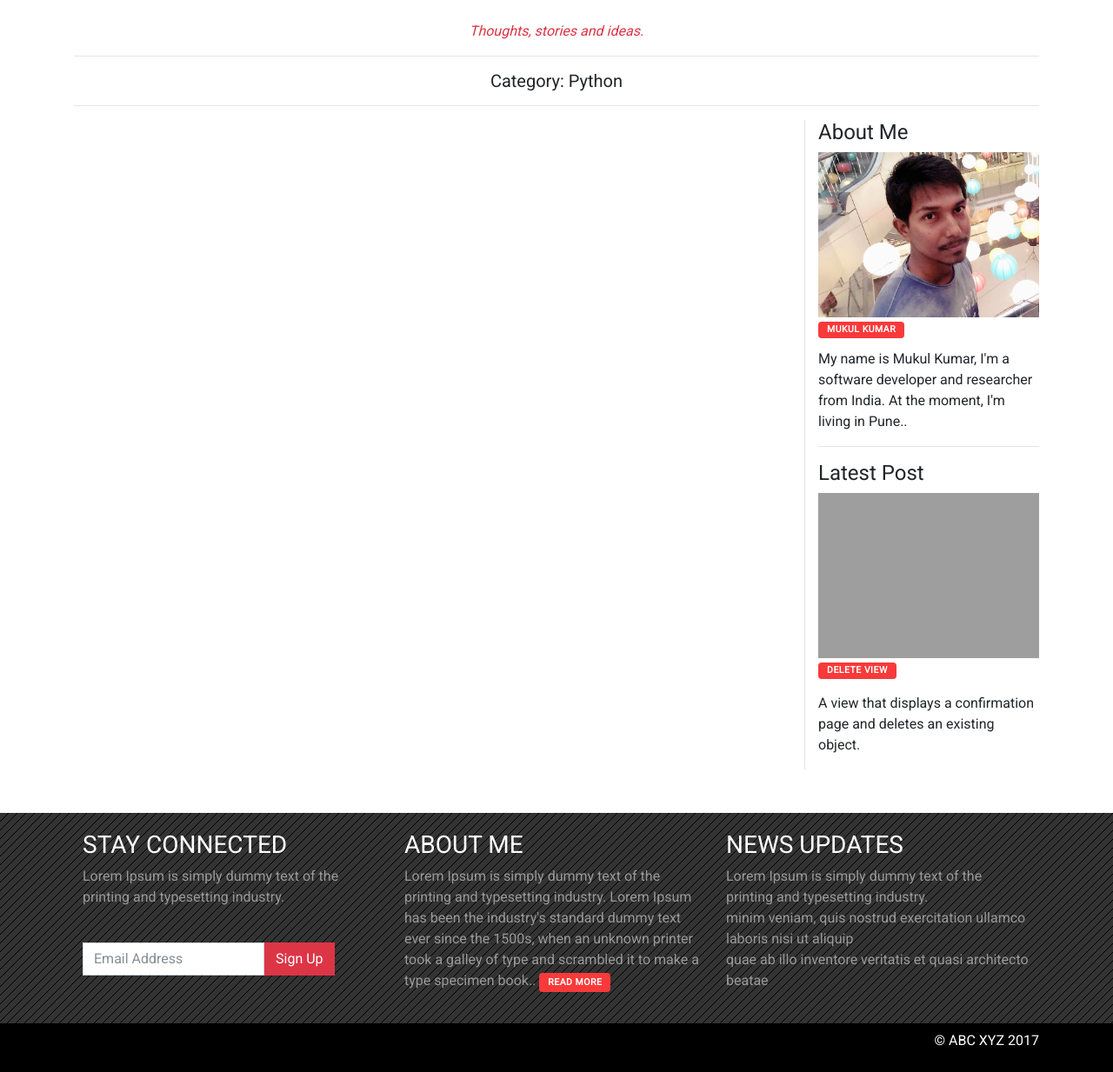
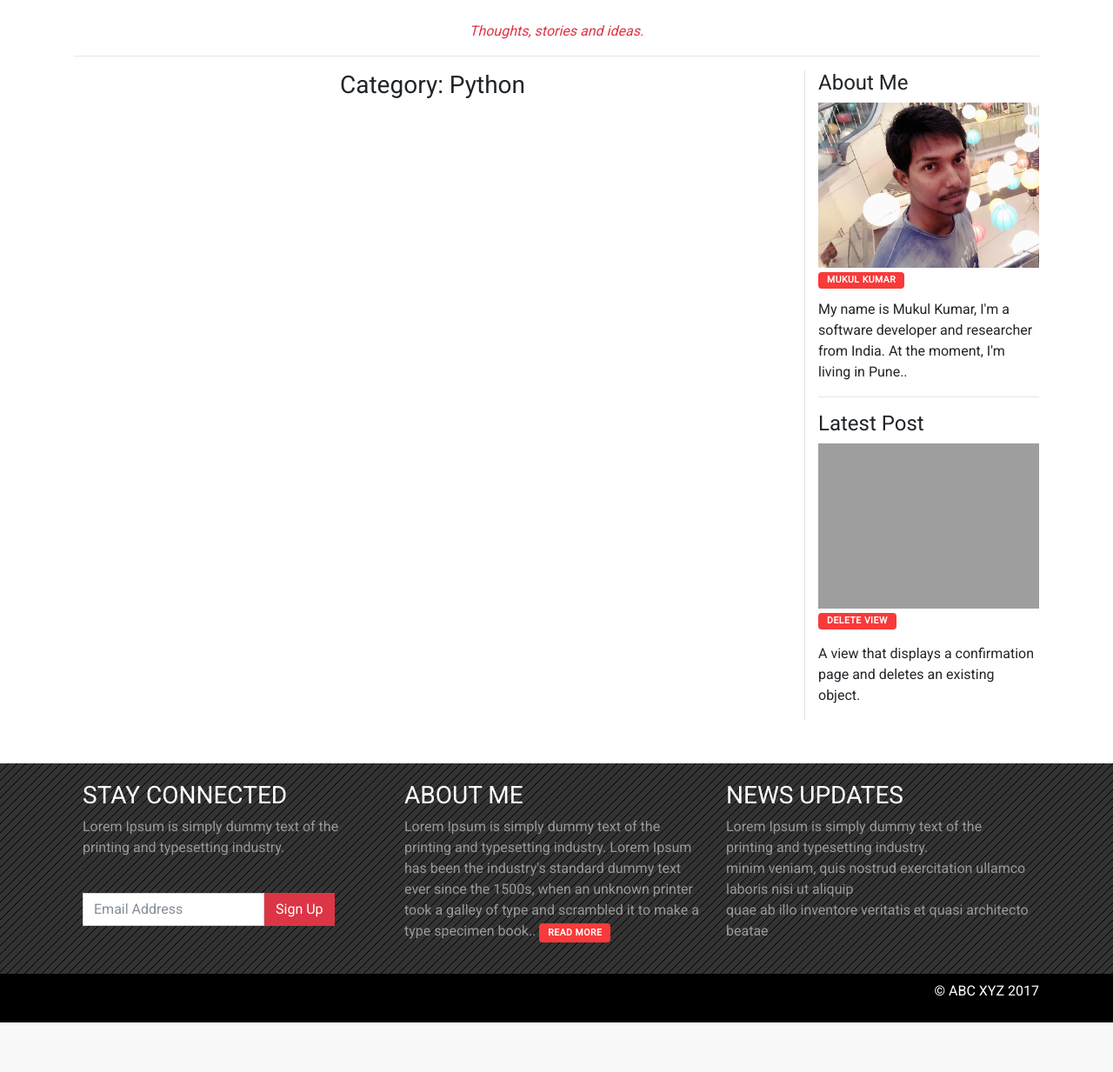
Before and after one commit to kumarm5/django_final_blog, a Django app: page /tag/1/ in a window 1280 px wide. Shown: the part 56-1289 px from the top of the page at 87% size. After the commit the page ends 1232 px from the top, so only its background shows below. Run offline with Django 3.2, Linux system fonts and the light colour scheme; data comes from the database, SQL or seed files in the repository; some libraries are stand-ins or nearby versions; grey boxes are pictures that could not be loaded.

Commit message:
header section

```diff
--- a/templates/about.html
+++ b/templates/about.html
@@ -19,7 +19,7 @@
 
         <div class="row">
             <div class="col-md-9">
-                <h2 class="text-center">About me</h2>
+                <h3 class="text-center">About me</h3>
                 <br>
                 <p>My name is Mukul Kumar, I'm a software developer and researcher from India. At the moment, I'm living in Pune, Maharashtra. I have completed MCA from Pune University. I'm a passionate software developer, currently working with Python and Django. I also worked several years in industry with Java, C♯ and Javascript.</p>
                 <p>I created this blog to share some of my thoughts and experience about programming. To be honest, I'm no Python/Django expert, but we all have something good to share. Besides, we learn much more by teaching what we know.</p>
--- a/templates/contact.html
+++ b/templates/contact.html
@@ -20,7 +20,7 @@
 
         <div class="row">
             <div class="col-md-9">
-                <h2 class="text-center">Contact</h2>
+                <h3 class="text-center">Contact</h3>
                 <p>Hi there!</p>
                 <p>Here you can send me a message, suggest a topic you wanna read about, inform me in case you've found a bug/error, or simply say hello. Anything, really.</p>
                 <p>If you prefer, you can also send me a message directly via </p>
--- a/templates/search.html
+++ b/templates/search.html
@@ -20,7 +20,7 @@
 
         <div class="row">
             <div class="col-md-9">
-                <h2 class="text-center">Search</h2>
+                <h3 class="text-center">Search</h3>
                 <form method="POST" class="form-inline">
                     {% csrf_token %}
                     <div class="form-group mx-sm-3 mb-2">
--- a/templates/tags.html
+++ b/templates/tags.html
@@ -12,15 +12,10 @@
         </div>
 
         <div class="row">
-            <div class="col-md-12">
-                <h5 class="text-center">Category: {{ tag_detail.tag_name }}</h5>
-                <hr>
-            </div>
-        </div>
-
-        <div class="row">
 
             <div class="col-md-9">
+                <h3 class="text-center">Category: {{ tag_detail.tag_name }}</h3>
+                <br>
 
                 {% for blogdetail in blogdetails %}
                     <div class="col-md-4 card_container">
```
